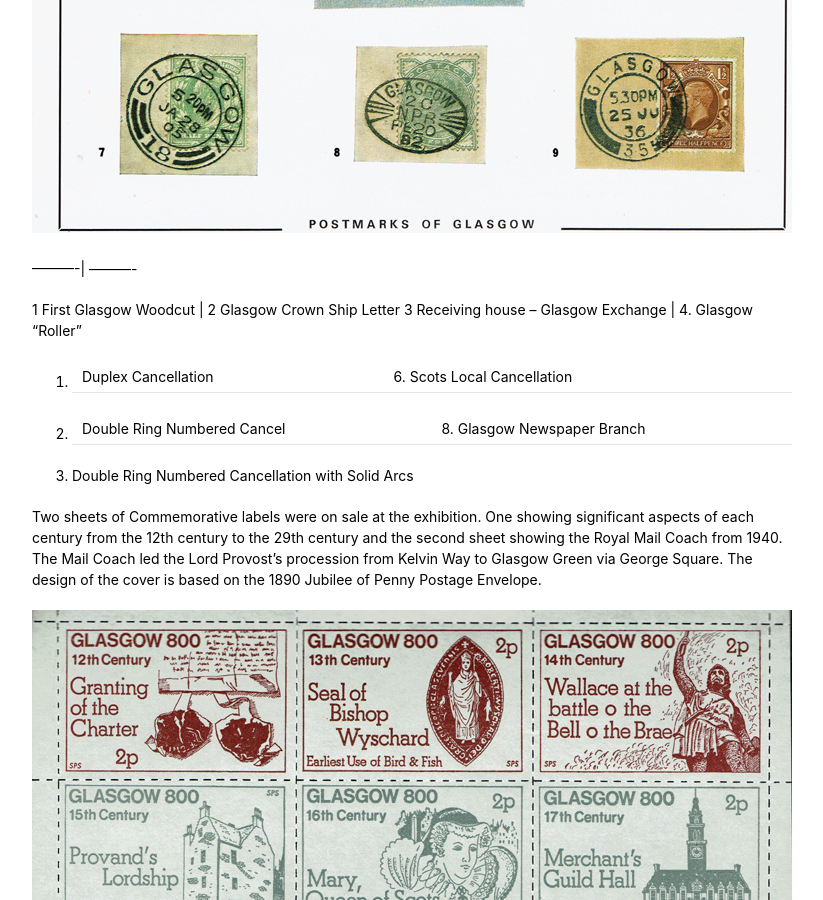
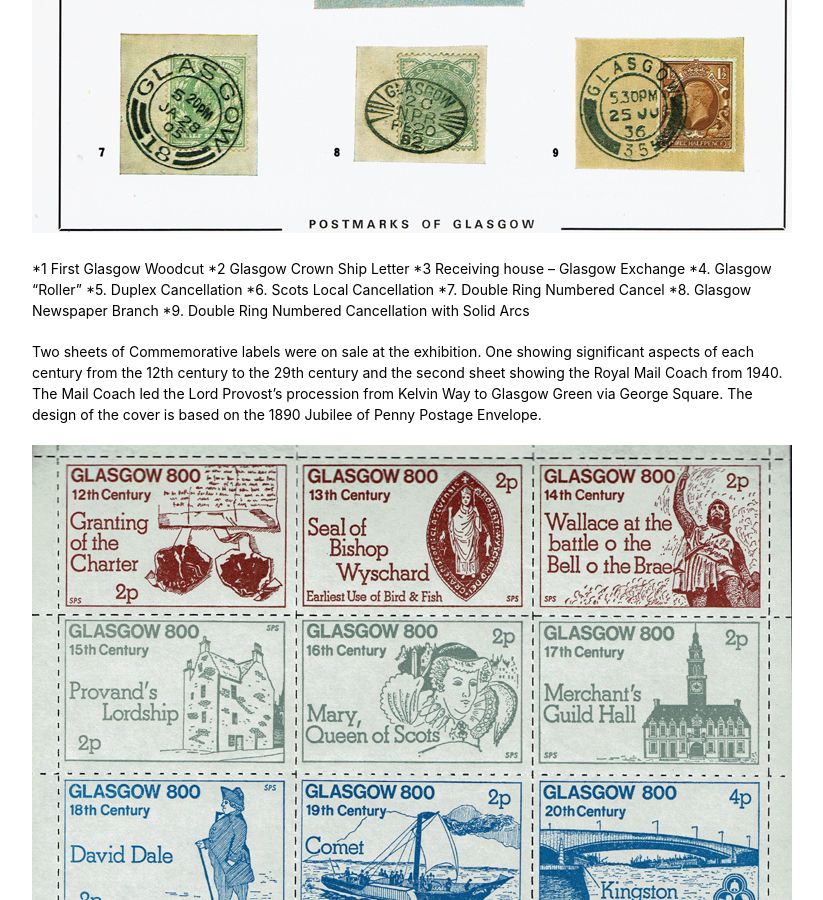
Before and after one commit to astalker/caledonian-stamps, a Jekyll site: the page built from history-glasgow.md, in a window 1280 px wide and 900 px high, scrolled down 15775 px. Shown: the whole window, without its empty margins (338-1161 px from the left). Built offline with Jekyll 4.4.1, drawn with Linux system fonts in a browser that asks for light colours; our own code applies the rules of GitHub Pages for plain Markdown files.

Commit message:
Revise postmarks section to bullet list format
Removed the table format for postmarks and replaced it with a bullet list for better readability.

```diff
--- a/history-glasgow.md
+++ b/history-glasgow.md
@@ -132,13 +132,11 @@ There were several cancellations produced including one with a cachet to commemo
 
 ![Postmarks of Glasgow](images/scans/Postmarks-of-Glasgow.jpg)
 
-----------| ----------
-
-1  First Glasgow Woodcut |  2 Glasgow Crown Ship Letter
-3  Receiving house – Glasgow Exchange |  4. Glasgow “Roller”
-5. Duplex Cancellation  | 6. Scots Local Cancellation
-7. Double Ring Numbered Cancel  | 8. Glasgow Newspaper Branch
-9. Double Ring Numbered Cancellation with Solid Arcs
+*1  First Glasgow Woodcut  *2 Glasgow Crown Ship Letter
+*3  Receiving house – Glasgow Exchange  *4. Glasgow “Roller”
+*5. Duplex Cancellation  *6. Scots Local Cancellation
+*7. Double Ring Numbered Cancel  *8. Glasgow Newspaper Branch
+*9. Double Ring Numbered Cancellation with Solid Arcs
 
 Two sheets of Commemorative labels were on sale at the exhibition. One showing significant aspects of each century from the 12th century to the 29th century and the second sheet showing the Royal Mail Coach from 1940. The Mail Coach led the Lord Provost’s procession from Kelvin Way to Glasgow Green via George Square. The design of the cover is based on the 1890 Jubilee of Penny Postage Envelope.
 
```
